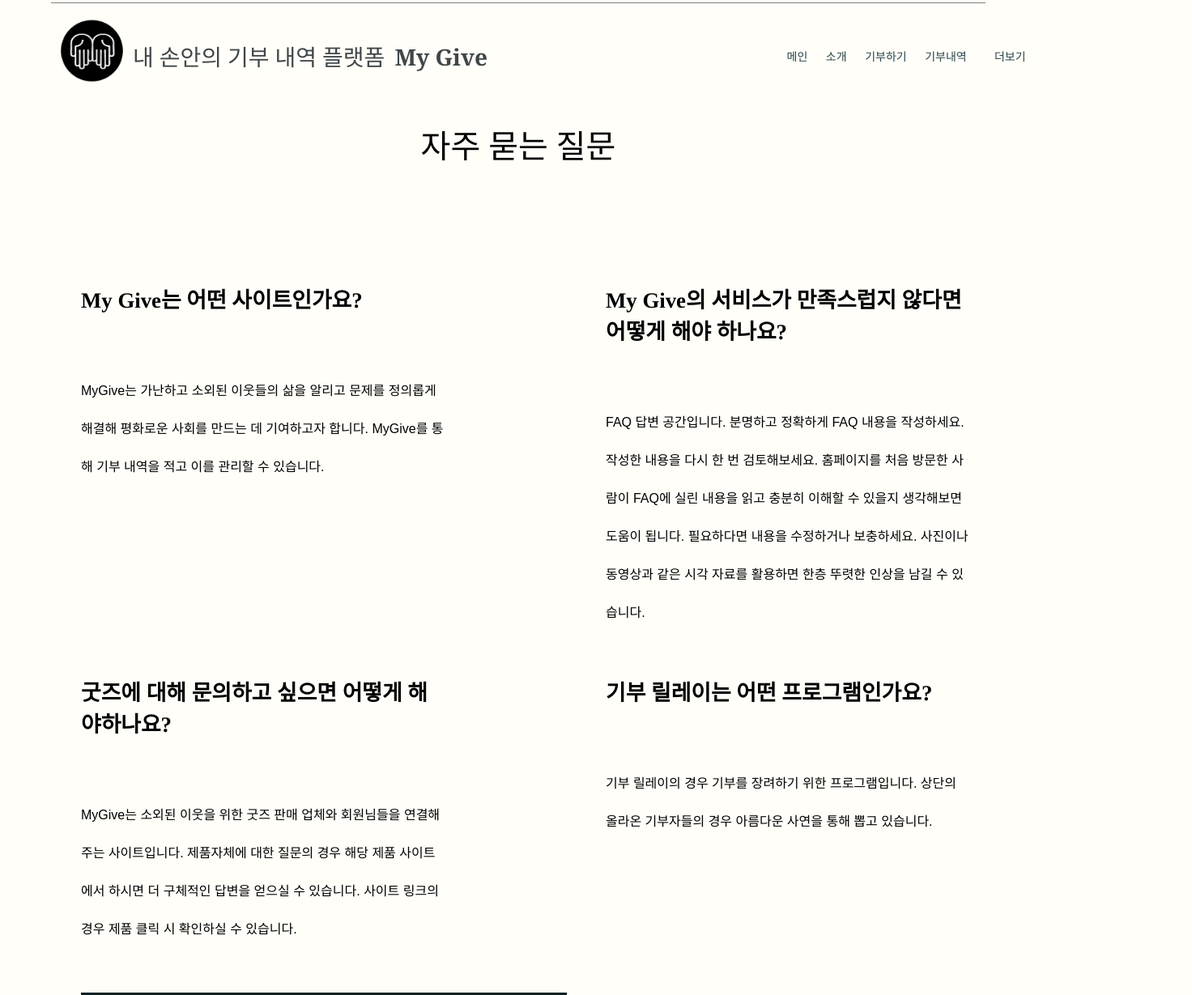
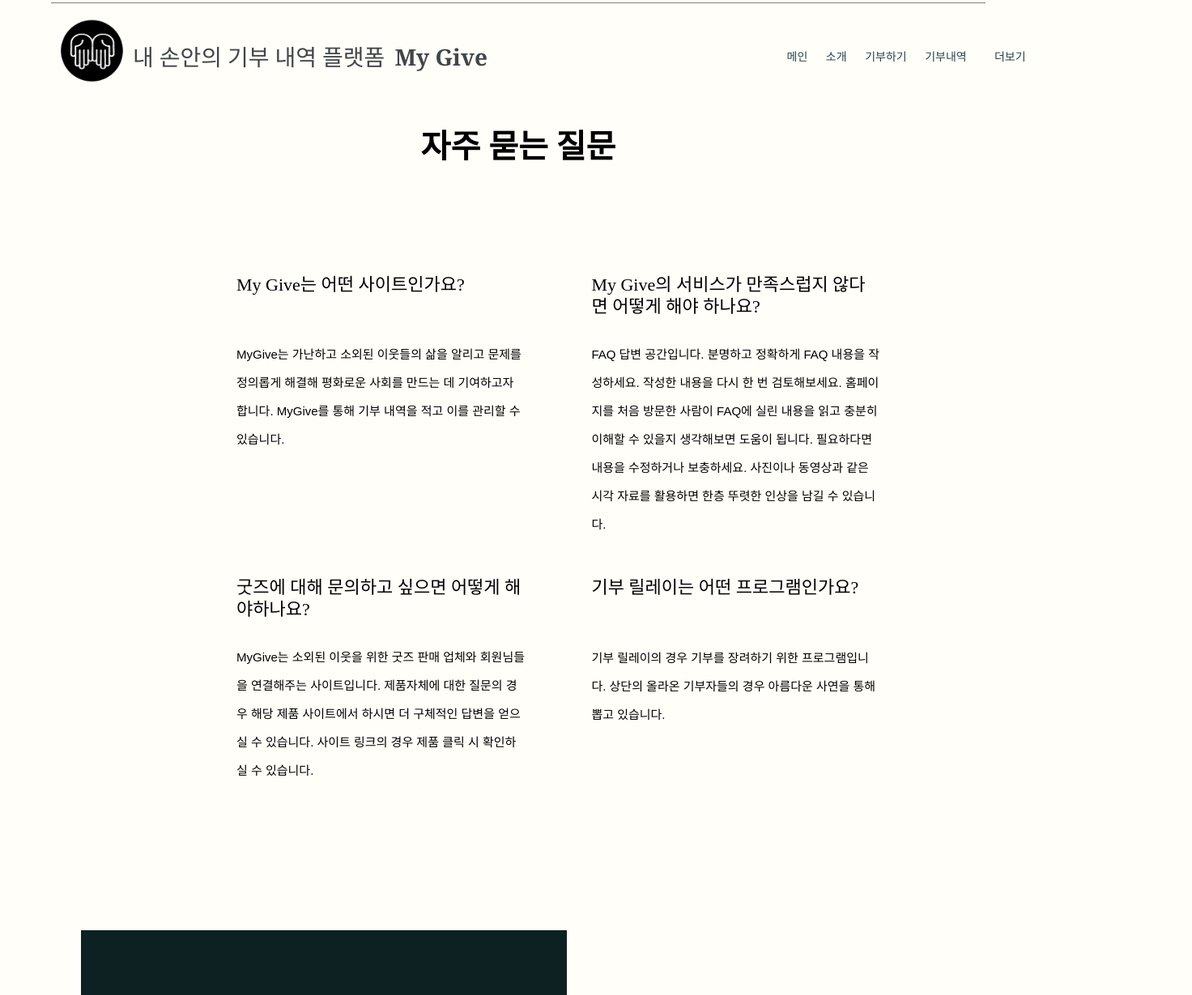
Before and after one commit to ReusableProjects/MyGive, a plain HTML site: page App/PostManagement/html/Q&A.html in a window 1280 px wide. Shown: the part 86-1315 px from the top of the page at 81% size, 1472 px wide, since content can reach past the window. Drawn offline with nearby package versions, Linux system fonts and the light colour scheme.

Commit message:
스타일 통합

```diff
--- a/App/Common/css/common.css
+++ b/App/Common/css/common.css
@@ -71,6 +71,7 @@ body {
   margin-top: 40px;
   min-width: 400px;
   overflow: hidden;
+  z-index: 100000;
 }
 #headerWrap #menuTab li {
   display: inline;
@@ -101,6 +102,7 @@ body {
   position: relative;
   margin-bottom: 10px;
   width: 80px;
+  box-shadow: 0px 0px 70px #fffef9;
 }
 #contentWrap {
   min-height: 1000px;
--- a/App/PostManagement/css/Q&A.css
+++ b/App/PostManagement/css/Q&A.css
@@ -1,96 +1,75 @@
 #contentWrap {
   margin-top: 40px;
-    font-family : Times, "Times New Roman", Georgia, serif;
-    font-size : 40px;
+  font-family: "바탕, Times, Times New Roman, Georgia, serif";
+  font-size: 40px;
   text-align: center;
 }
-
+#contentWrap > section {
+  margin-left: 15%;
+  line-height: 27px;
+}
 #contentWrap #Inner_1 {
-    width : 100%;
-    height : 50%;
-    margin-top : 80px;
+  width: 100%;
+  height: 50%;
+  margin-top: 80px;
 }
 
 #contentWrap #Inner_2 {
-    width : 100%;
-    height : 50%;
-    margin-top : 50px;
+  width: 100%;
+  height: 50%;
+  margin-top: 50px;
+}
+#contentWrap #Inner_1 section {
+  float: left;
+  width: 28%;
+  height: 50%;
+  text-align: left;
+}
+#contentWrap #Inner_2 section {
+  float: left;
+  width: 28%;
+  height: 50%;
+  text-align: left;
+}
+#contentWrap #Inner_1 #inner1,
+#inner3 {
+  margin-left: 100px;
 }
 
-#contentWrap #Inner_1 #inner1 {
-    float:left;
-    margin-left : 100px;
-    width : 35%;
-    height : 50%;
-    text-align: left;
+#contentWrap #Inner_1 #inner2,
+#inner4 {
+  margin-left: 80px;
 }
 
-#contentWrap #Inner_1 #inner2 {
-    float:left;
-    margin-left : 200px;
-    width : 35%;
-    height : 50%;
-    text-align: left;
+#contentWrap #inner2 > h6,
+#inner3 > h6 {
+  margin-bottom: 24px;
 }
-
-#contentWrap #Inner_2 #inner3 {
-    float:left;
-    margin-left : 100px;
-    width : 35%;
-    height : 50%;
-    text-align: left;
+#contentWrap .QTitle {
+  font-size: 22px;
+  font-weight: 500;
 }
-
-#contentWrap #Inner_2 #inner4 {
-    float:left;
-    margin-left : 200px;
-    width : 35%;
-    height : 50%;
-    text-align: left;
-}
-
-#contentWrap #Inner_1 #inner1 #span1 {
-    font-size: 16px;
-    text-align: left;
-    font-family: sans-serif;
-    padding-right: 5px;
-}
-
-#contentWrap #Inner_1 #inner2 #span2 {
-    font-size: 16px;
-    text-align: left;
-    font-family: sans-serif;
-    padding-right: 5px;
-}
-
-#contentWrap #Inner_2 #inner3 #span3 {
-    font-size: 16px;
-    text-align: left;
-    font-family: sans-serif;
-    padding-right: 5px;
-}
-
-#contentWrap #Inner_2 #inner4 #span4 {
-    font-size: 16px;
+#contentWrap .QSpan {
+  font-size: 15px;
   text-align: left;
   font-family: sans-serif;
   padding-right: 5px;
 }
 
 #midWrap {
-    float:left;
-    width:100%;
-    margin-left : 100px;
+  float: left;
+  width: 100%;
+  margin-left: 100px;
   margin-bottom: 100px;
 }
 
 #midWrap #faq {
-    width:600px;
-    height:600px;
+  width: 600px;
+  height: 600px;
 }
 
 #midWrap #heart {
-    margin-left : 200px;
-    width:600px;
-    height:600px;
+  margin-left: 200px;
+  width: 600px;
+  height: 600px;
 }
--- a/App/PostManagement/css/donate.css
+++ b/App/PostManagement/css/donate.css
@@ -1,25 +1,27 @@
 #contentWrap {
-    margin-top: 80px;
-    font-family : Times, "Times New Roman", Georgia, serif;
-    font-size : 40px;
-    text-align: center;
+  margin-top: 80px;
+  font-family: "Times, Times New Roman, Georgia, serif";
+  font-size: 40px;
+  text-align: center;
 }
-
+#contentWrap #donateTitle {
+  font-family: "바탕";
+}
 #contentWrap #span1 {
-    font-size : 19px;
-    text-align: center;
-    line-height: 0.2;
+  font-size: 19px;
+  text-align: center;
+  line-height: 0.2;
 }
 
 #contentWrap #span2 {
-    margin-top:20px;
-    font-size:14px;
-    text-align:center;
+  margin-top: 20px;
+  font-size: 14px;
+  text-align: center;
 }
 
-#contentWrap1 #coin{
-    width:200px;
-    height:300px;
-    text-align:center;
-    margin-top:60px;
+#contentWrap1 #coin {
+  width: 200px;
+  height: 300px;
+  text-align: center;
+  margin-top: 60px;
 }
--- a/App/PostManagement/css/goods.css
+++ b/App/PostManagement/css/goods.css
@@ -1,7 +1,7 @@
 #helloGoodsDiv #helloGoodsImg {
   position: relative;
   width: 100%;
-  margin-top: -7%;
+  margin-top: -6.5%;
   filter: brightness(78%);
   z-index: 10;
 }
--- a/App/PostManagement/css/relay.css
+++ b/App/PostManagement/css/relay.css
@@ -1,58 +1,58 @@
 #contentWrap {
   margin-top: 40px;
-    font-family : Times, "Times New Roman", Georgia, serif;
-    font-size : 40px;
+  font-family: "Times, Times New Roman, Georgia, serif";
+  font-size: 40px;
   text-align: center;
 }
 
 #contentWrap #girl {
-    margin-top:50px;
-    width:400px;
-    height:400px;
+  margin-top: 50px;
+  width: 400px;
+  height: 400px;
   text-align: center;
 }
 
 #contentWrap #inner1 {
-    width : 59%;
-    margin-left:290px;
+  width: 59%;
+  margin-left: 290px;
+}
+#contentWrap #inner1 h4 {
+  margin-left: 11%;
 }
 
 #contentWrap #span1 {
-    font-size : 16px;
+  font-size: 16px;
   text-align: center;
 }
 
 #midWrap {
-    width : 100%;
+  width: 100%;
   text-align: center;
-    margin-left : 40px;
 }
 
 #midWrap2 {
-    width : 100%;
+  width: 100%;
   text-align: center;
-    margin-left : 40px;
 }
 
 #midWrap3 {
-    width : 100%;
+  width: 100%;
   text-align: center;
-    margin-left : 40px;
-    margin-top : 150px;
+  margin-top: 150px;
 }
 
 #midWrap #span2 {
-    font-size : 20px;
+  font-size: 20px;
   text-align: center;
-    font-family: -apple-system, BlinkMacSystemFont, 'Segoe UI', Roboto, Oxygen, Ubuntu, Cantarell, 'Open Sans',
-    'Helvetica Neue', sans-serif;
+  font-family: -apple-system, BlinkMacSystemFont, "Segoe UI", Roboto, Oxygen,
+    Ubuntu, Cantarell, "Open Sans", "Helvetica Neue", sans-serif;
 }
 
 #midWrap2 #pg1 {
-    margin-top : 30px;
-    margin-right : 20px;
-    width : 400px;
-    height : 400px;
+  margin-top: 30px;
+  margin-right: 20px;
+  width: 400px;
+  height: 400px;
 }
 
 #midWrap2 #span3 {
@@ -61,20 +61,20 @@
 }
 
 #midWrap3 #span4 {
-    font-size : 20px;
+  font-size: 20px;
   text-align: center;
-    font-family: -apple-system, BlinkMacSystemFont, 'Segoe UI', Roboto, Oxygen, Ubuntu, Cantarell, 'Open Sans',
-    'Helvetica Neue', sans-serif;
+  font-family: -apple-system, BlinkMacSystemFont, "Segoe UI", Roboto, Oxygen,
+    Ubuntu, Cantarell, "Open Sans", "Helvetica Neue", sans-serif;
 }
 
 #midWrap3 #pg2 {
-    margin-top : 30px;
-    margin-right : 20px;
-    width : 400px;
-    height : 400px;
+  margin-top: 30px;
+  margin-right: 20px;
+  width: 400px;
+  height: 400px;
 }
 
 #midWrap3 #span5 {
-    text-align : center;
-    font-size : 15px;
+  text-align: center;
+  font-size: 15px;
 }
--- a/App/PostManagement/html/Q&A.html
+++ b/App/PostManagement/html/Q&A.html
@@ -38,16 +38,16 @@
         </div>
     </section>
     <section id="contentWrap">
-            자주 묻는 질문
+            <p class="middleTitle"><b>자주 묻는 질문</b></p>
             <section id="Inner_1">
                 <section id="inner1">
-                    <h6>My Give는 어떤 사이트인가요?</h6>
-                    <span id="span1">MyGive는 가난하고 소외된 이웃들의 삶을 알리고 문제를 정의롭게 해결해 평화로운 사회를
+                    <h6 class="QTitle">My Give는 어떤 사이트인가요?</h6>
+                    <span class="QSpan" id="span1">MyGive는 가난하고 소외된 이웃들의 삶을 알리고 문제를 정의롭게 해결해 평화로운 사회를
                     만드는 데 기여하고자 합니다. MyGive를 통해 기부 내역을 적고 이를 관리할 수 있습니다.</p>
                 </section>
                 <section id="inner2">
-                    <h6>My Give의 서비스가 만족스럽지 않다면 어떻게 해야 하나요?</h6>
-                    <span id="span2">FAQ 답변 공간입니다. 분명하고 정확하게 FAQ 내용을 작성하세요. 작성한 내용을 다시 한 번
+                    <h6 class="QTitle">My Give의 서비스가 만족스럽지 않다면 어떻게 해야 하나요?</h6>
+                    <span class="QSpan" id="span2">FAQ 답변 공간입니다. 분명하고 정확하게 FAQ 내용을 작성하세요. 작성한 내용을 다시 한 번
                         검토해보세요. 홈페이지를 처음 방문한 사람이 FAQ에 실린 내용을 읽고 충분히 이해할 수 있을지 생각해보면
                         도움이 됩니다. 필요하다면 내용을 수정하거나 보충하세요. 사진이나 동영상과 같은 시각 자료를 활용하면
                         한층 뚜렷한 인상을 남길 수 있습니다.</span>
@@ -55,14 +55,14 @@
             </section>
             <section id="Inner_2">
                 <section id="inner3">
-                    <h6>굿즈에 대해 문의하고 싶으면 어떻게 해야하나요?</h6>
-                    <span id="span3">MyGive는 소외된 이웃을 위한 굿즈 판매 업체와 회원님들을 연결해주는 사이트입니다. 제품자체에
+                    <h6 class="QTitle">굿즈에 대해 문의하고 싶으면 어떻게 해야하나요?</h6>
+                    <span class="QSpan" id="span3">MyGive는 소외된 이웃을 위한 굿즈 판매 업체와 회원님들을 연결해주는 사이트입니다. 제품자체에
                         대한 질문의 경우 해당 제품 사이트에서 하시면 더 구체적인 답변을 얻으실 수 있습니다. 사이트 링크의 경우 제품
                         클릭 시 확인하실 수 있습니다. </p>
                 </section>
                 <section id="inner4">
-                    <h6>기부 릴레이는 어떤 프로그램인가요?</h6>
-                    <span id="span4">기부 릴레이의 경우 기부를 장려하기 위한 프로그램입니다. 상단의 올라온 기부자들의 경우 아름다운
+                    <h6 class="QTitle">기부 릴레이는 어떤 프로그램인가요?</h6>
+                    <span class="QSpan" id="span4">기부 릴레이의 경우 기부를 장려하기 위한 프로그램입니다. 상단의 올라온 기부자들의 경우 아름다운
                         사연을 통해 뽑고 있습니다.</p></section>
             </section>
     </section>
```
Also changed, not shown: App/PostManagement/html/donate.html (+1 -1 lines), App/PostManagement/html/relay.html (+2 -2 lines). Lines whose indentation alone changed are shown as unchanged.
